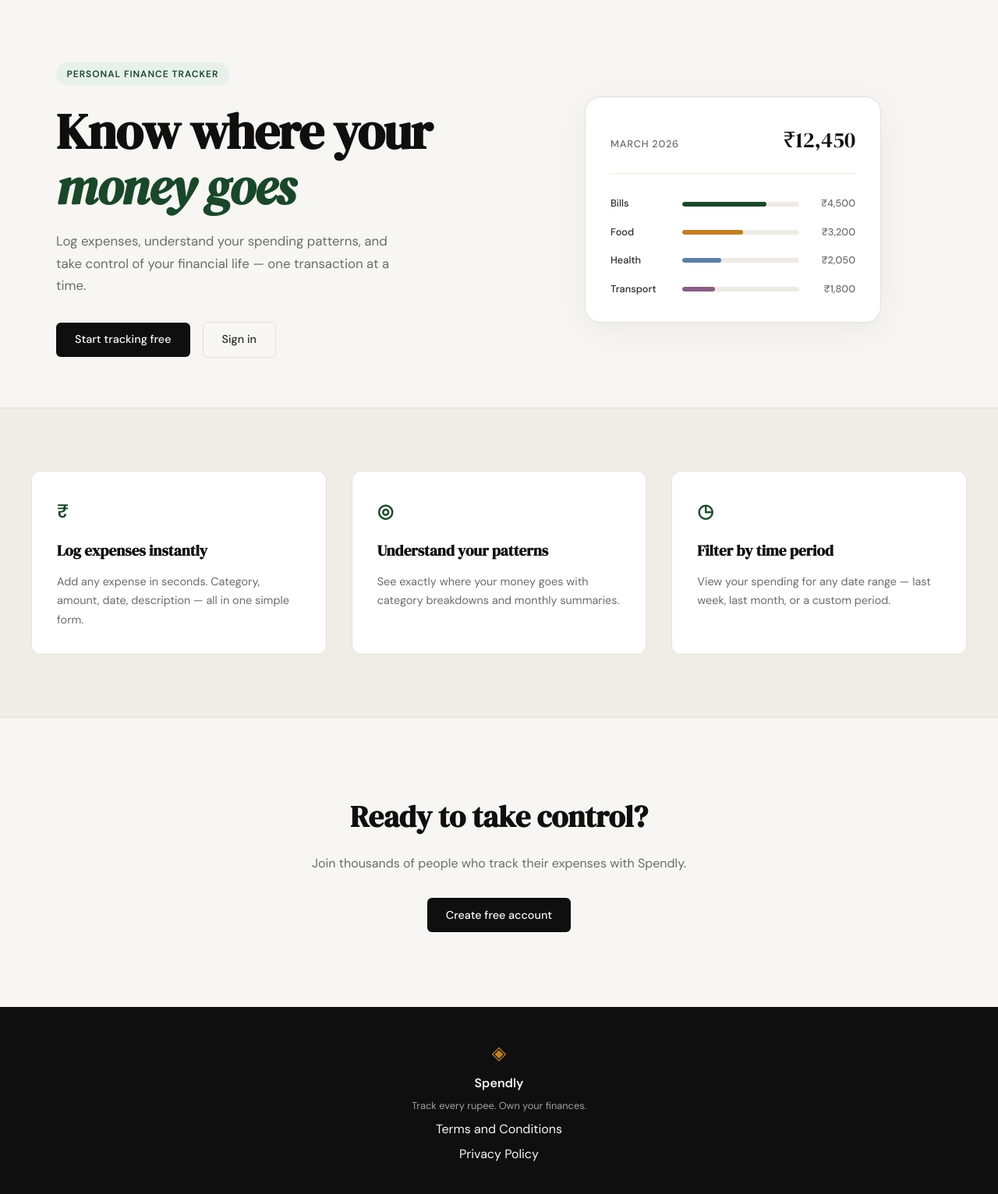
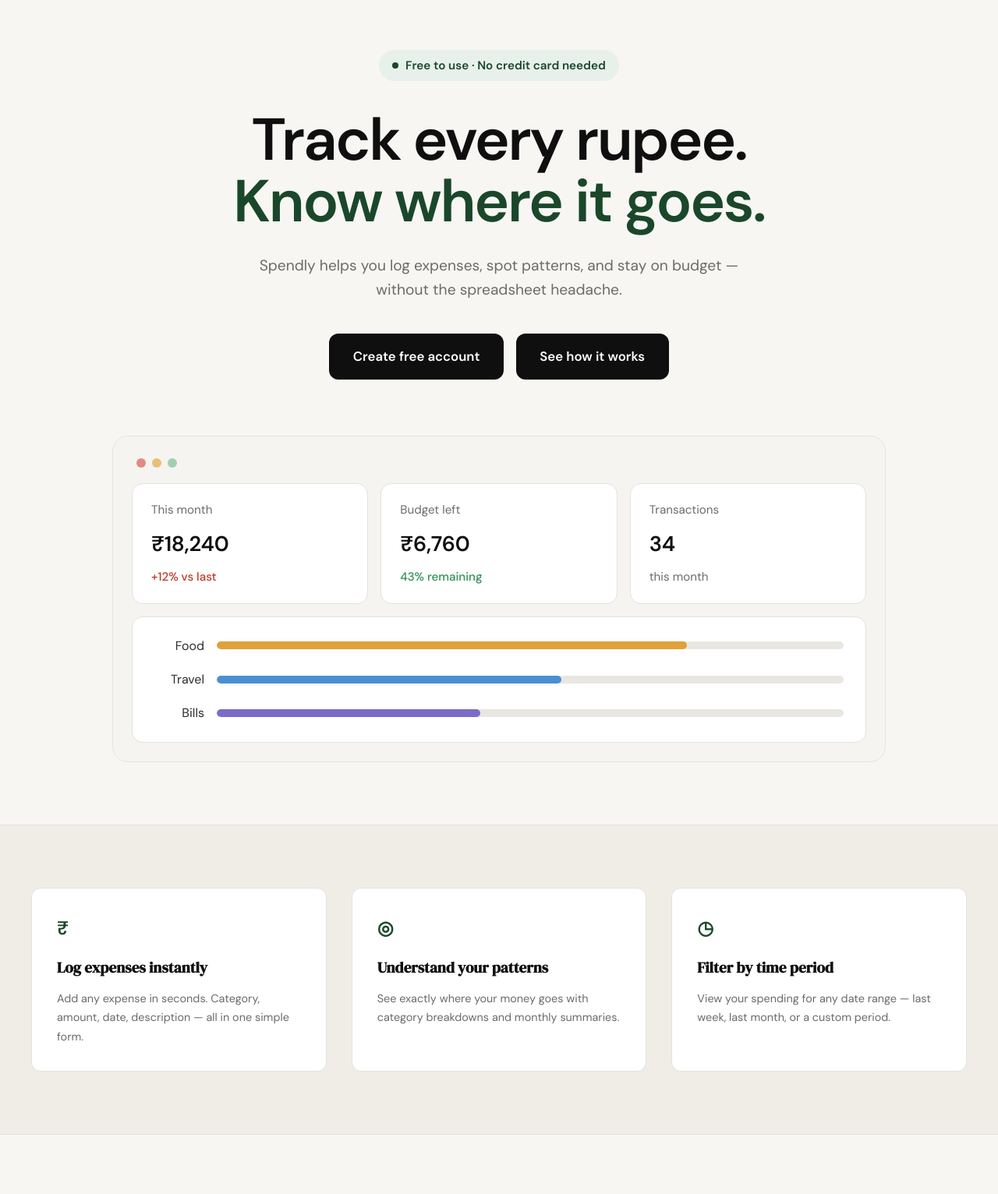
Before and after one commit to samdreal/Spendly, a Flask app: page / in a window 1280 px wide. Shown: the part 61-1593 px from the top of the page at 78% size. Run offline with Flask 3, Linux system fonts and the light colour scheme.

Commit message:
landing: redesign hero to match new layout

```diff
--- /dev/null
+++ b/static/css/landing.css
@@ -0,0 +1,216 @@
+/* ------------------------------------------------------------------ */
+/* Landing hero — overrides the shared .hero rule from style.css       */
+/* Scoped to the hero only; nothing else on the page is affected.      */
+/* ------------------------------------------------------------------ */
+
+.hero {
+    display: block;
+    max-width: 1040px;
+    margin: 0 auto;
+    padding: 4rem 1.5rem 5rem;
+    text-align: center;
+}
+
+.hero-content {
+    display: flex;
+    flex-direction: column;
+    align-items: center;
+}
+
+/* Pill badge ------------------------------------------------------- */
+
+.hero-pill {
+    display: inline-flex;
+    align-items: center;
+    gap: 0.55rem;
+    background: var(--accent-light);
+    color: var(--accent);
+    font-family: var(--font-body);
+    font-size: 0.95rem;
+    font-weight: 600;
+    padding: 0.5rem 1.1rem;
+    border-radius: 999px;
+    margin-bottom: 2.25rem;
+}
+
+.hero-pill-dot {
+    width: 8px;
+    height: 8px;
+    border-radius: 50%;
+    background: var(--accent);
+}
+
+/* Heading ---------------------------------------------------------- */
+
+.hero-heading {
+    font-family: var(--font-body);
+    font-weight: 700;
+    font-size: clamp(2.75rem, 6.5vw, 4.75rem);
+    line-height: 1.04;
+    letter-spacing: -0.03em;
+    color: var(--ink);
+    margin-bottom: 1.75rem;
+}
+
+.hero-heading-accent {
+    color: var(--accent);
+}
+
+/* Subtitle --------------------------------------------------------- */
+
+.hero-sub {
+    font-size: 1.2rem;
+    line-height: 1.6;
+    color: var(--ink-muted);
+    max-width: 620px;
+    margin: 0 auto 2.5rem;
+}
+
+/* Buttons ---------------------------------------------------------- */
+
+.hero-cta-row {
+    display: flex;
+    flex-wrap: wrap;
+    justify-content: center;
+    gap: 1rem;
+    margin-bottom: 4.5rem;
+}
+
+.hero-btn {
+    display: inline-block;
+    background: var(--ink);
+    color: #ffffff;
+    font-family: var(--font-body);
+    font-size: 1.05rem;
+    font-weight: 600;
+    padding: 1rem 1.9rem;
+    border-radius: var(--radius-md);
+    border: none;
+    cursor: pointer;
+    text-decoration: none;
+    transition: opacity 0.2s ease;
+}
+
+.hero-btn:hover { opacity: 0.88; }
+
+.hero-btn-secondary {
+    background: var(--ink);
+    color: #ffffff;
+}
+
+/* Dashboard panel -------------------------------------------------- */
+
+.hero-panel {
+    width: 100%;
+    background: #f5f4f1;
+    border: 1px solid #e7e4de;
+    border-radius: var(--radius-lg);
+    padding: 1.5rem;
+    text-align: left;
+}
+
+.hero-panel-dots {
+    display: flex;
+    gap: 0.5rem;
+    padding: 0.25rem 0.4rem 1.25rem;
+}
+
+.hero-dot {
+    width: 12px;
+    height: 12px;
+    border-radius: 50%;
+}
+
+.hero-dot-red   { background: #e08b84; }
+.hero-dot-amber { background: #e6c079; }
+.hero-dot-green { background: #a0cfb1; }
+
+/* Stat tiles ------------------------------------------------------- */
+
+.hero-stats {
+    display: grid;
+    grid-template-columns: repeat(3, 1fr);
+    gap: 1rem;
+    margin-bottom: 1rem;
+}
+
+.hero-stat {
+    display: flex;
+    flex-direction: column;
+    background: var(--paper-card);
+    border: 1px solid var(--border);
+    border-radius: 14px;
+    padding: 1.35rem 1.5rem;
+}
+
+.hero-stat-label {
+    font-size: 0.95rem;
+    color: var(--ink-muted);
+    margin-bottom: 0.6rem;
+}
+
+.hero-stat-value {
+    font-family: var(--font-body);
+    font-size: 1.7rem;
+    font-weight: 700;
+    color: var(--ink);
+    letter-spacing: -0.01em;
+    margin-bottom: 0.5rem;
+}
+
+.hero-stat-delta {
+    font-size: 0.95rem;
+    font-weight: 500;
+}
+
+.hero-stat-delta-up   { color: var(--danger); }
+.hero-stat-delta-good { color: #2f9256; }
+.hero-stat-muted      { color: var(--ink-muted); font-weight: 400; }
+
+/* Category breakdown ---------------------------------------------- */
+
+.hero-breakdown {
+    background: var(--paper-card);
+    border: 1px solid var(--border);
+    border-radius: 14px;
+    padding: 1.5rem 1.75rem;
+    display: flex;
+    flex-direction: column;
+    gap: 1.1rem;
+}
+
+.hero-bar-row {
+    display: grid;
+    grid-template-columns: 64px 1fr;
+    align-items: center;
+    gap: 1rem;
+}
+
+.hero-bar-label {
+    font-size: 1rem;
+    color: var(--ink-soft);
+    text-align: right;
+}
+
+.hero-bar-track {
+    height: 10px;
+    background: #e9e7e1;
+    border-radius: 999px;
+    overflow: hidden;
+}
+
+.hero-bar-fill {
+    height: 100%;
+    border-radius: 999px;
+}
+
+.hero-bar-food   { background: #e0a13a; }
+.hero-bar-travel { background: #4a8fd4; }
+.hero-bar-bills  { background: #7c6bc9; }
+
+/* Responsive ------------------------------------------------------- */
+
+@media (max-width: 640px) {
+    .hero-stats { grid-template-columns: 1fr; }
+    .hero-cta-row { flex-direction: column; align-items: stretch; }
+}
--- a/templates/landing.html
+++ b/templates/landing.html
@@ -2,62 +2,82 @@
 
 {% block title %}Spendly — Track Every Rupee{% endblock %}
 
+{% block head %}
+<link rel="stylesheet" href="{{ url_for('static', filename='css/landing.css') }}">
+{% endblock %}
+
 {% block content %}
 
 <section class="hero">
-    <div class="hero-inner">
-        <div class="hero-badge">Personal Finance Tracker</div>
-        <h1 class="hero-title">
-            Know where your<br>
-            <em>money goes</em>
+    <div class="hero-content">
+
+        <div class="hero-pill">
+            <span class="hero-pill-dot"></span>
+            Free to use · No credit card needed
+        </div>
+
+        <h1 class="hero-heading">
+            Track every rupee.<br>
+            <span class="hero-heading-accent">Know where it goes.</span>
         </h1>
-        <p class="hero-subtitle">
-            Log expenses, understand your spending patterns,
-            and take control of your financial life —
-            one transaction at a time.
+
+        <p class="hero-sub">
+            Spendly helps you log expenses, spot patterns, and stay
+            on budget — without the spreadsheet headache.
         </p>
-        <div class="hero-actions">
-            <a href="{{ url_for('register') }}" class="btn-primary">Start tracking free</a>
-            <a href="{{ url_for('login') }}" class="btn-ghost">Sign in</a>
+
+        <div class="hero-cta-row">
+            <a href="{{ url_for('register') }}" class="hero-btn">Create free account</a>
+            <a href="#" class="hero-btn hero-btn-secondary">See how it works</a>
         </div>
-    </div>
-    <div class="hero-visual">
-        <div class="mock-card">
-            <div class="mock-card-header">
-                <span class="mock-label">March 2026</span>
-                <span class="mock-total">₹12,450</span>
+
+        <div class="hero-panel">
+            <div class="hero-panel-dots">
+                <span class="hero-dot hero-dot-red"></span>
+                <span class="hero-dot hero-dot-amber"></span>
+                <span class="hero-dot hero-dot-green"></span>
             </div>
-            <div class="mock-bars">
-                <div class="mock-bar-row">
-                    <span class="mock-cat">Bills</span>
-                    <div class="mock-bar-track">
-                        <div class="mock-bar" style="width: 72%"></div>
+
+            <div class="hero-stats">
+                <div class="hero-stat">
+                    <span class="hero-stat-label">This month</span>
+                    <span class="hero-stat-value">₹18,240</span>
+                    <span class="hero-stat-delta hero-stat-delta-up">+12% vs last</span>
+                </div>
+                <div class="hero-stat">
+                    <span class="hero-stat-label">Budget left</span>
+                    <span class="hero-stat-value">₹6,760</span>
+                    <span class="hero-stat-delta hero-stat-delta-good">43% remaining</span>
+                </div>
+                <div class="hero-stat">
+                    <span class="hero-stat-label">Transactions</span>
+                    <span class="hero-stat-value">34</span>
+                    <span class="hero-stat-delta hero-stat-muted">this month</span>
+                </div>
+            </div>
+
+            <div class="hero-breakdown">
+                <div class="hero-bar-row">
+                    <span class="hero-bar-label">Food</span>
+                    <div class="hero-bar-track">
+                        <div class="hero-bar-fill hero-bar-food" style="width: 75%"></div>
                     </div>
-                    <span class="mock-amt">₹4,500</span>
                 </div>
-                <div class="mock-bar-row">
-                    <span class="mock-cat">Food</span>
-                    <div class="mock-bar-track">
-                        <div class="mock-bar mock-bar-2" style="width: 52%"></div>
+                <div class="hero-bar-row">
+                    <span class="hero-bar-label">Travel</span>
+                    <div class="hero-bar-track">
+                        <div class="hero-bar-fill hero-bar-travel" style="width: 55%"></div>
                     </div>
-                    <span class="mock-amt">₹3,200</span>
                 </div>
-                <div class="mock-bar-row">
-                    <span class="mock-cat">Health</span>
-                    <div class="mock-bar-track">
-                        <div class="mock-bar mock-bar-3" style="width: 33%"></div>
+                <div class="hero-bar-row">
+                    <span class="hero-bar-label">Bills</span>
+                    <div class="hero-bar-track">
+                        <div class="hero-bar-fill hero-bar-bills" style="width: 42%"></div>
                     </div>
-                    <span class="mock-amt">₹2,050</span>
-                </div>
-                <div class="mock-bar-row">
-                    <span class="mock-cat">Transport</span>
-                    <div class="mock-bar-track">
-                        <div class="mock-bar mock-bar-4" style="width: 28%"></div>
-                    </div>
-                    <span class="mock-amt">₹1,800</span>
                 </div>
             </div>
         </div>
+
     </div>
 </section>
 
```
